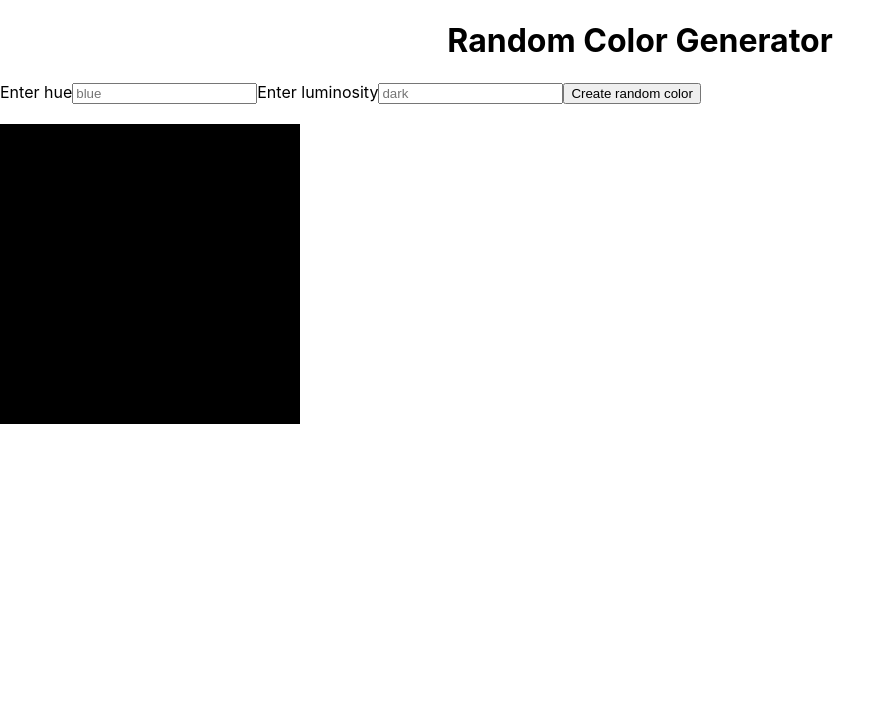
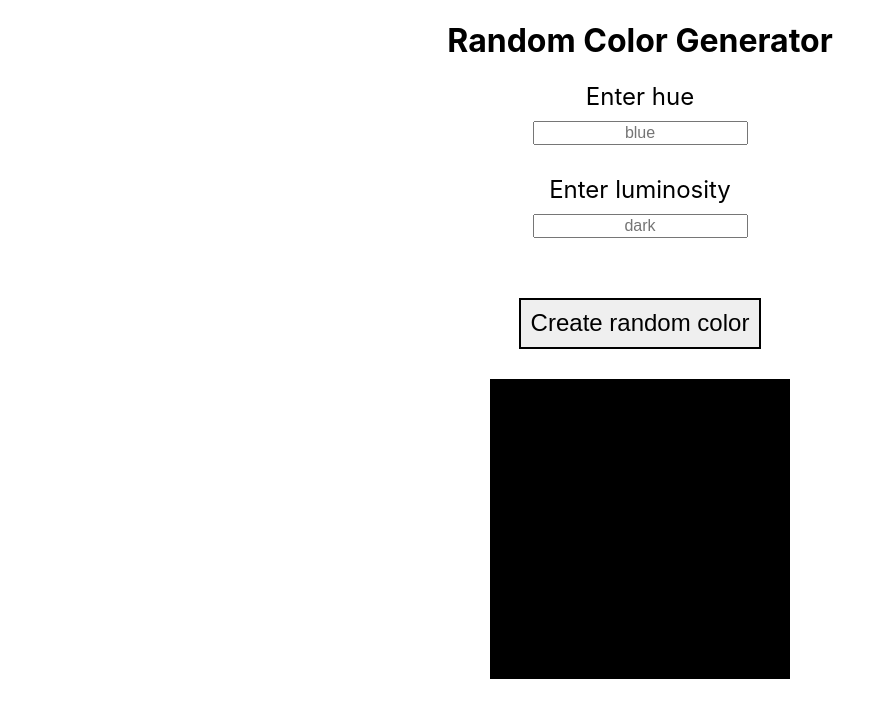
Before and after one commit to awoeger/react-random-color-generator, a React (Create React App) app: page / in a window 1280 px wide. Shown: the top 718 px of the page, without its empty margins (0-896 px from the left). Built offline with nearby package versions, Linux system fonts and the light colour scheme; the HTML template or start-up script is replaced by a standard one.

Commit message:
Add CSS styles to inputs and button

```diff
--- a/src/App.css
+++ b/src/App.css
@@ -2,6 +2,37 @@ h1 {
   text-align: center;
 }
 
-h2 {
+.color-box {
+  display: flex;
+  justify-content: center;
+  align-items: center;
+  margin: auto;
+}
+
+.input-box {
+  display: flex;
+  flex-direction: column;
+  align-content: space-around;
+  justify-content: flex-start;
+  align-items: center;
+}
+
+label {
+  font-size: 1.5em;
+}
+
+input {
+  margin-top: 10px;
+  margin-bottom: 30px;
+  font-size: 1em;
   text-align: center;
 }
+
+button {
+  text-align: center;
+  display: flex;
+  margin: 30px auto;
+  font-size: 1.5em;
+  padding: 0.4em;
+  border: 2px black solid;
+}
--- a/src/Button.js
+++ b/src/Button.js
@@ -3,8 +3,11 @@ import React from 'react';
 export default function Button(props) {
   return (
     <>
-      <button onClick={props.handleRandomizeClick}>Create random color</button>
+      <button className="btn first" onClick={props.handleRandomizeClick}>
+        Create random color
+      </button>
       <div
+        className="color-box"
         style={{
           backgroundColor: props.color,
           width: '300px',
--- a/src/Input.js
+++ b/src/Input.js
@@ -10,7 +10,7 @@ export default function Input(props) {
   }
 
   return (
-    <>
+    <div className="input-box">
       <label htmlFor="hue">Enter hue</label>
       <input
         type="text"
@@ -27,6 +27,6 @@ export default function Input(props) {
         value={props.userLuminosity}
         onChange={handleChangeLuminosity}
       />
-    </>
+    </div>
   );
 }
```
